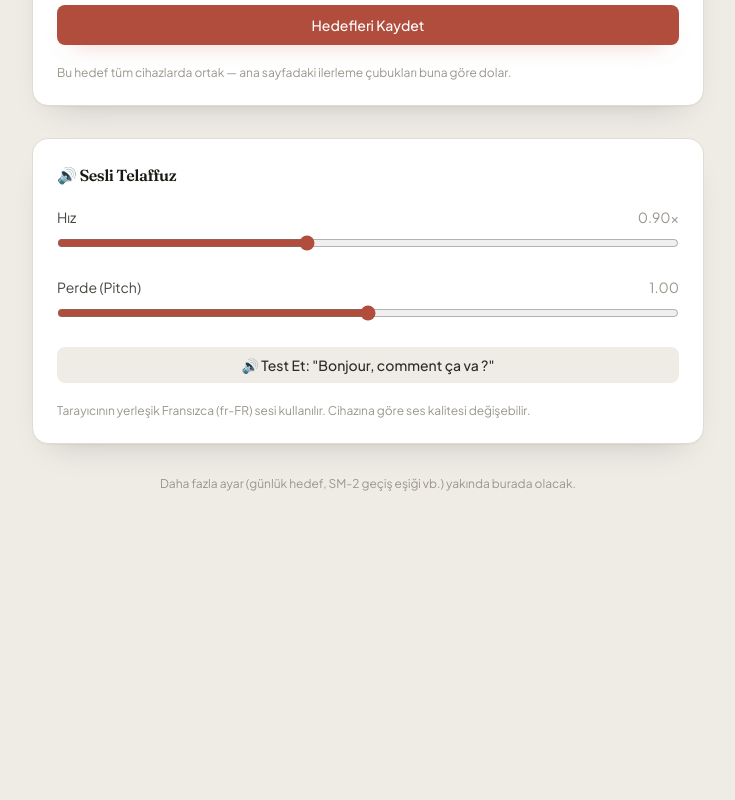
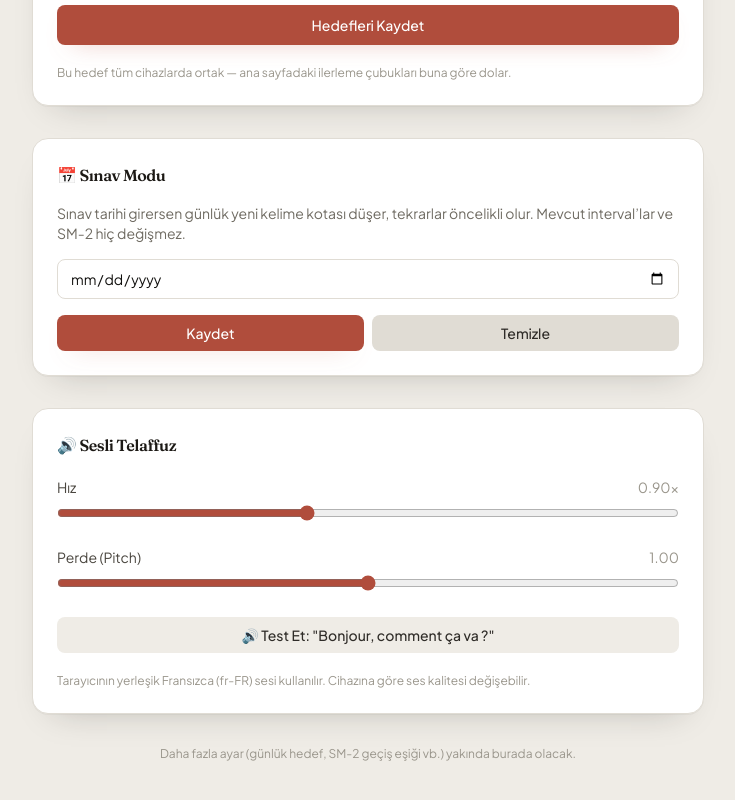
Before and after one commit to demirogluali4017-design/quizanki, a Next.js app: page /settings in a window 1280 px wide. Shown: the part 870-1670 px from the top of the page, without its empty margins (272-1007 px from the left). Before the commit the page ends 1506 px from the top, so only its background shows below. Built offline with nearby package versions, Linux system fonts and the light colour scheme; no server answers; the database is empty.

Commit message:
Add Exam Mode date picker in settings (does not affect SM-2)

```diff
--- a/app/settings/page.tsx
+++ b/app/settings/page.tsx
@@ -6,6 +6,7 @@ import { supabase } from "@/lib/supabase";
 import { useTheme } from "@/lib/ThemeProvider";
 import { getTTSSettings, setTTSSettings } from "@/components/SpeakButton";
 import { Flashcard, WordGroup } from "@/types";
+import { getExamDate, setExamDate, getDaysUntilExam } from "@/lib/examMode";
 
 export default function SettingsPage() {
   const { theme, toggleTheme } = useTheme();
@@ -21,12 +22,17 @@ export default function SettingsPage() {
   const [exportNote, setExportNote] = useState<string | null>(null);
   const [testingMail, setTestingMail] = useState(false);
   const [mailNote, setMailNote] = useState<string | null>(null);
+  const [examDate, setExamDateState] = useState("");
+  const [daysLeft, setDaysLeft] = useState<number | null>(null);
 
   useEffect(() => {
     const s = getTTSSettings();
     setRate(s.rate);
     setPitch(s.pitch);
     setMounted(true);
+    const ed = getExamDate();
+    if (ed) setExamDateState(ed.toISOString().slice(0, 10));
+    setDaysLeft(getDaysUntilExam());
 
     async function loadGoals() {
       const { data } = await supabase
@@ -255,6 +261,49 @@ export default function SettingsPage() {
           )}
         </section>
 
+
+        {/* Sınav Modu */}
+        <section className="rounded-2xl bg-white dark:bg-slate-800 border border-slate-200 dark:border-slate-700 shadow-sm p-6 space-y-4">
+          <h2 className="font-semibold text-slate-800 dark:text-slate-100">📅 Sınav Modu</h2>
+          <p className="text-sm text-slate-500 dark:text-slate-400">
+            Sınav tarihi girersen günlük yeni kelime kotası düşer, tekrarlar öncelikli olur. Mevcut interval’lar ve SM-2 hiç değişmez.
+          </p>
+          <input
+            type="date"
+            value={examDate}
+            onChange={(e) => setExamDateState(e.target.value)}
+            className="w-full rounded-lg border border-slate-200 dark:border-slate-600 bg-white dark:bg-slate-900 px-3 py-2 text-sm"
+          />
+          <div className="flex gap-2">
+            <button
+              onClick={() => {
+                if (examDate) {
+                  setExamDate(new Date(examDate));
+                  setDaysLeft(getDaysUntilExam());
+                }
+              }}
+              className="flex-1 rounded-lg bg-indigo-600 text-white font-medium py-2 text-sm"
+            >
+              Kaydet
+            </button>
+            <button
+              onClick={() => {
+                setExamDate(null);
+                setExamDateState("");
+                setDaysLeft(null);
+              }}
+              className="flex-1 rounded-lg bg-slate-200 dark:bg-slate-700 text-slate-700 dark:text-slate-200 font-medium py-2 text-sm"
+            >
+              Temizle
+            </button>
+          </div>
+          {daysLeft !== null && (
+            <p className="text-sm text-emerald-600 dark:text-emerald-400">
+              Sınava {daysLeft} gün kaldı. Tekrar öncelikli mod aktif.
+            </p>
+          )}
+        </section>
+
         {/* Sesli Okuma (TTS) */}
         <section className="rounded-2xl bg-white dark:bg-slate-800 border border-slate-200 dark:border-slate-700 shadow-sm p-6 space-y-5">
           <h2 className="font-semibold text-slate-800 dark:text-slate-100">🔊 Sesli Telaffuz</h2>
```
